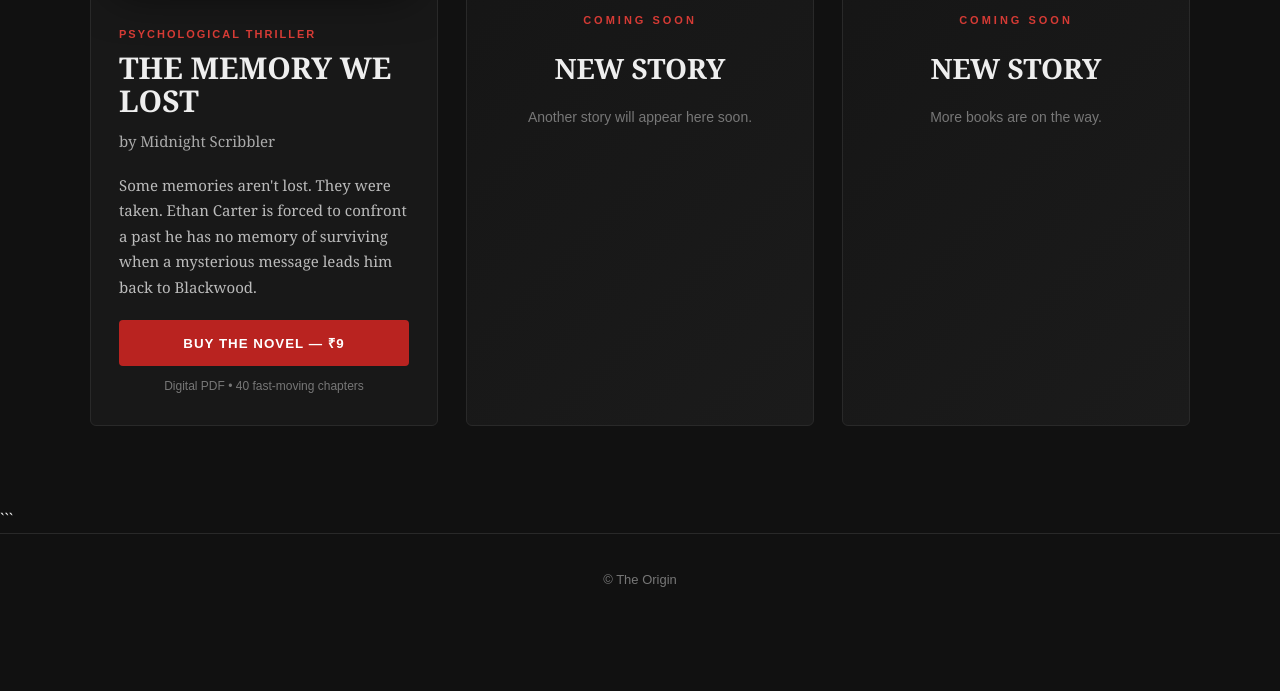
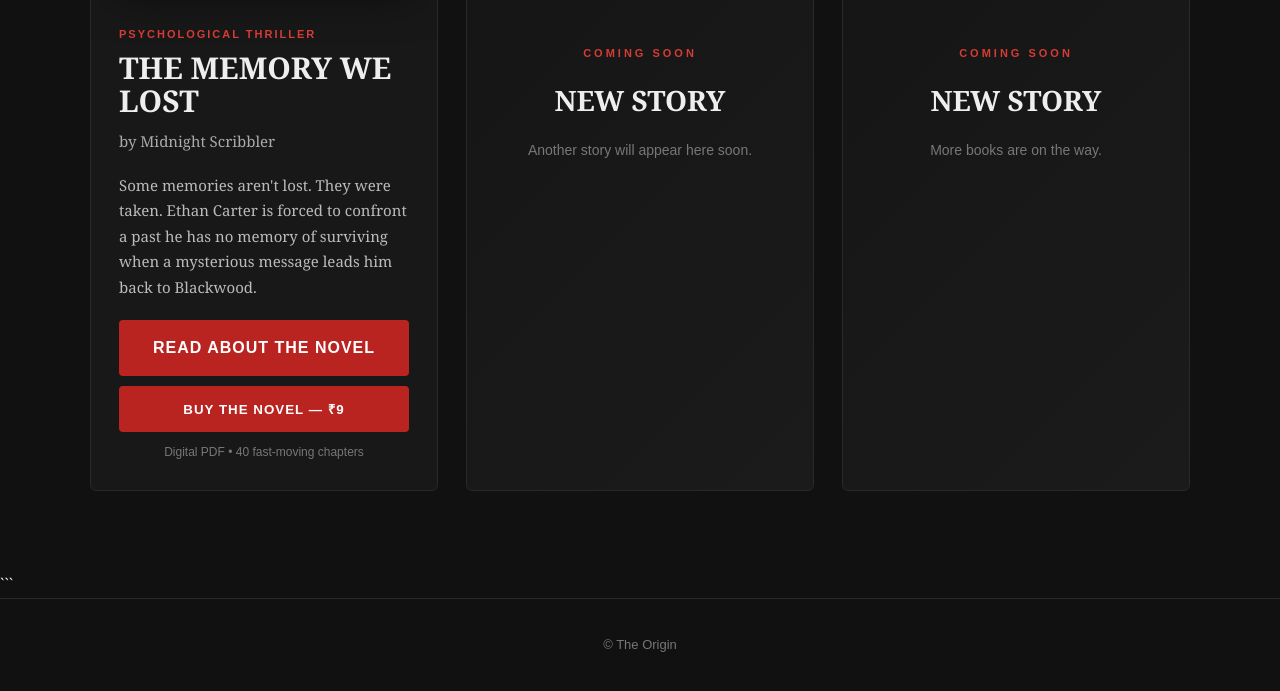
Before and after one commit to The-Origin-2026/the-origin-2026.github.io, a plain HTML site: page index.html in a window 1280 px wide. Shown: the part 988-1679 px from the top of the page. Before the commit the page ends 1614 px from the top, so only its background shows below. Drawn offline with Linux system fonts and the light colour scheme.

Commit message:
Update index.html

```diff
--- a/index.html
+++ b/index.html
@@ -192,7 +192,27 @@
       font-weight: bold;
       margin-bottom: 15px;
     }
+.read-button {
+  width: 100%;
+  display: block;
+  box-sizing: border-box;
+  background: #b92320;
+  color: white;
+  border: none;
+  text-decoration: none;
+  padding: 14px 20px;
+  border-radius: 4px;
+  font-family: Arial, sans-serif;
+  font-weight: bold;
+  letter-spacing: 1px;
+  text-align: center;
+  cursor: pointer;
+  margin-bottom: 10px;
+}
 
+.read-button:hover {
+  background: #d52c28;
+}
     .buy {
       width: 100%;
       display: inline-block;
@@ -388,6 +408,9 @@
 
 
         </a>
+     <a href="book.html" class="read-button">
+  READ ABOUT THE NOVEL
+</a>
         <button
           class="buy"
           id="buyButton"
```
